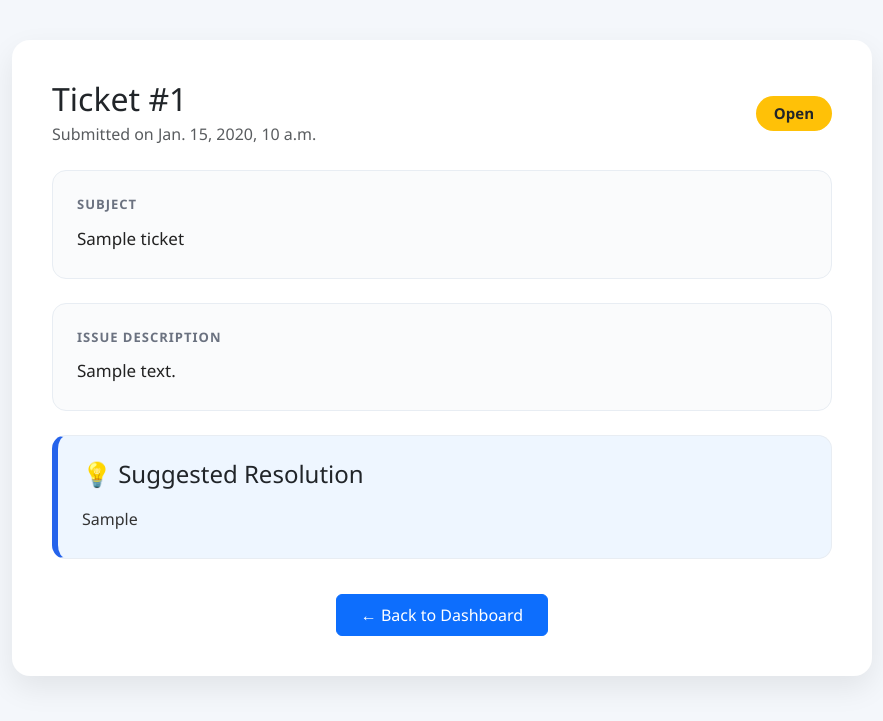
After one commit to HammadAftab/TriageFlow-MCA, a Django app: page /customer-ticket/1/ in a window 1280 px wide. The commit adds this page. Shown: the top 721 px of the page, without its empty margins (198-1081 px from the left). Run offline with Django 5.2, Linux system fonts and the light colour scheme; a user stored in the database is signed in; tables that the repository leaves empty hold one stand-in row (values such as "Sample post"); parts of the project's set-up code (start-up, migrations or seed data) failed here and were passed over.

Commit message:
AI resolution integrated to the website

```diff
--- a/ai/scripts/llm_helper.py
+++ b/ai/scripts/llm_helper.py
@@ -9,41 +9,61 @@ client = genai.Client(
     api_key=os.getenv("GEMINI_API_KEY")
 )
 
+MODEL = "gemini-3.1-flash-lite"
 
-def generate_resolution(ticket, similar_resolutions):
+
+def generate_resolution(ticket, similar_tickets):
+
+    similar_text = ""
+
+    for i, t in enumerate(similar_tickets, start=1):
+        similar_text += f"""
+Reference Ticket {i}
+--------------------
+Original Issue:
+{t["ticket"]}
+
+Resolution:
+{t["resolution"]}
+
+"""
 
     prompt = f"""
 You are an experienced IT support engineer.
 
-Customer ticket:
+A customer has raised the following ticket.
+
+Customer Ticket
+----------------
 {ticket}
 
-Previous successful resolutions from similar support tickets:
-{similar_resolutions}
+Below are the 3 most similar previously resolved tickets.
 
-You are an experienced IT support engineer.
+{similar_text}
 
-Write a professional resolution that can be understood by a non-technical user.
+Your task is to write ONE improved professional resolution.
 
-Your task is to generate the best possible resolution for the current ticket.
+Use the previous tickets only as reference.
+Do NOT copy any one resolution exactly.
+Analyze all reference tickets before answering.
+If multiple reference tickets contain useful troubleshooting steps, combine them into one coherent resolution.
+Do not ignore a relevant reference unless it is clearly unrelated or redundant.
+Only include steps that are relevant to the customer's issue.
 
 Rules:
-- Use the previous resolutions only as guidance.
-- Do not copy them word for word.
-- Combine the most relevant ideas if appropriate.
-- Write for a non-technical customer.
+- Maximum 6 bullet points.
 - Use simple English.
-- Maximum 6 bullet points.
+- Avoid technical jargon like "network adapter", "firmware", "DNS", "driver" unless absolutely necessary.
 - Start with the easiest troubleshooting steps.
-- Avoid technical terms unless absolutely necessary.
-- Be specific to the customer's issue.
-- Keep the response concise.
-- If additional information is needed, politely ask for it at the end.
+- Keep the response short unless additional detail is absolutely necessary.
+- Be as relevant to the ticket as possible.
+- If additional information is required to diagnose the issue, end with exactly one sentence asking the user to raise a new ticket and include the specific information needed.
+- Do not ask the user to reply because tickets are closed after the resolution is provided.
 """
 
     response = client.models.generate_content(
-    model="gemini-flash-lite-latest",
-    contents=prompt
+        model=MODEL,
+        contents=prompt
     )
 
     return response.text
--- /dev/null
+++ b/templates/customer_ticket_detail.html
@@ -0,0 +1,197 @@
+<!DOCTYPE html>
+<html lang="en">
+
+<head>
+
+<meta charset="UTF-8">
+<meta name="viewport" content="width=device-width, initial-scale=1">
+
+<title>Ticket Details</title>
+
+<link href="https://cdn.jsdelivr.net/npm/bootstrap@5.3.0/dist/css/bootstrap.min.css" rel="stylesheet">
+
+<style>
+
+body{
+    background:#f4f7fb;
+    font-family:'Segoe UI',sans-serif;
+}
+
+.wrapper{
+    max-width:900px;
+    margin:auto;
+    padding:40px 20px;
+}
+
+.ticket-card{
+    background:#fff;
+    border-radius:18px;
+    padding:40px;
+    box-shadow:0 12px 30px rgba(0,0,0,.08);
+}
+
+.section{
+    background:#fafbfc;
+    border:1px solid #e8edf3;
+    border-radius:14px;
+    padding:24px;
+    margin-top:24px;
+}
+
+.label{
+    font-size:13px;
+    font-weight:600;
+    text-transform:uppercase;
+    letter-spacing:1px;
+    color:#6b7280;
+    margin-bottom:10px;
+}
+
+.value{
+    font-size:17px;
+    color:#222;
+    line-height:1.7;
+}
+
+.resolution-box{
+    background:#eef6ff;
+    border-left:6px solid #2563eb;
+}
+
+pre{
+    margin:0;
+    white-space:pre-wrap;
+    word-wrap:break-word;
+    font-family:'Segoe UI',sans-serif;
+    font-size:16px;
+    line-height:1.8;
+    color:#333;
+}
+
+.badge{
+    font-size:15px;
+    padding:10px 18px;
+}
+
+.back-btn{
+    margin-top:35px;
+}
+
+</style>
+
+</head>
+
+<body>
+
+<div class="wrapper">
+
+<div class="ticket-card">
+
+<div class="d-flex justify-content-between align-items-center flex-wrap">
+
+<div>
+
+<h2 class="mb-1">
+Ticket #{{ ticket.id }}
+</h2>
+
+<p class="text-muted mb-0">
+Submitted on {{ ticket.created_at }}
+</p>
+
+</div>
+
+<div>
+
+{% if ticket.status == "Closed" %}
+
+<span class="badge rounded-pill bg-success">
+{{ ticket.status }}
+</span>
+
+{% elif ticket.status == "Pending" %}
+
+<span class="badge rounded-pill bg-info text-dark">
+{{ ticket.status }}
+</span>
+
+{% else %}
+
+<span class="badge rounded-pill bg-warning text-dark">
+{{ ticket.status }}
+</span>
+
+{% endif %}
+
+</div>
+
+</div>
+
+
+<div class="section">
+
+<div class="label">
+Subject
+</div>
+
+<div class="value">
+{{ ticket.subject }}
+</div>
+
+</div>
+
+
+<div class="section">
+
+<div class="label">
+Issue Description
+</div>
+
+<div class="value">
+{{ ticket.body }}
+</div>
+
+</div>
+
+
+<div class="section resolution-box">
+
+<h4 class="mb-3">
+💡 Suggested Resolution
+</h4>
+
+{% if ticket.resolution %}
+
+<pre>{{ ticket.resolution }}</pre>
+
+{% else %}
+
+<p class="text-muted mb-0">
+Your ticket is currently being reviewed by our support team.
+
+A resolution will appear here once it becomes available.
+</p>
+
+{% endif %}
+
+</div>
+
+
+<div class="text-center back-btn">
+
+<a href="{% url 'dashboard' %}"
+class="btn btn-primary px-4 py-2">
+
+← Back to Dashboard
+
+</a>
+
+</div>
+
+</div>
+
+</div>
+
+</body>
+
+</html>
--- a/tickets/urls.py
+++ b/tickets/urls.py
@@ -6,5 +6,5 @@ urlpatterns = [
 path('my-tickets/', views.my_tickets, name='my_tickets'),
 path('raise-ticket/', views.raise_ticket, name='raise_ticket'),
 path('ticket/<int:ticket_id>/', views.ticket_detail, name='ticket_detail'),
-
+ path("customer-ticket/<int:ticket_id>/", views.customer_ticket_detail, name="customer_ticket_detail",),
 ]
--- a/tickets/views.py
+++ b/tickets/views.py
@@ -8,7 +8,7 @@ from users.models import Employee
 
 from ai.scripts.classifier import predict_queue
 from ai.scripts.ticket_retriever import retrieve_similar_tickets
-from ai.scripts.generator import generate_resolution
+from ai.scripts.llm_helper import generate_resolution
 
 
 @login_required
@@ -45,10 +45,16 @@ def raise_ticket(request):
 @login_required
 def ticket_detail(request, ticket_id):
 
-    ticket = get_object_or_404(
-        Ticket,
-        id=ticket_id
-    )
+    ticket = get_object_or_404(Ticket, id=ticket_id)
+
+    results = retrieve_similar_tickets(ticket.subject, ticket.body, top_k=3)
+
+    if ticket.created_by == request.user:
+        return render(request, "customer_ticket_detail.html",
+            {
+                "ticket": ticket
+            }
+        )
 
     # Temporary AI simulation
 
@@ -68,30 +74,18 @@ def ticket_detail(request, ticket_id):
 #     ticket.save()
 
 
+
     if not ticket.resolution:
-        results = retrieve_similar_tickets(ticket.subject, ticket.body, top_k=3)
+        if results:
+            ticket.resolution = generate_resolution(
+                f"Subject: {ticket.subject}\n\nBody:\n{ticket.body}",
+                results
+            )
+            ticket.save()
 
-    if results:
-        similar_resolutions = "\n\n".join(
-            [
-                f"Resolution {i+1}:\n{r['resolution']}"
-                for i, r in enumerate(results)
-            ]
-        )
 
-        ticket_text = f"""
-Subject:
-{ticket.subject}
-
-Description:
-{ticket.body}
-"""
-
-        ticket.resolution = generate_resolution(ticket_text, similar_resolutions)
-        ticket.save()
 
     is_employee = False
-
     try:
         employee = Employee.objects.get(user=request.user)
         is_employee = True
@@ -135,6 +129,26 @@ Description:
     return render(request, "ticket_detail.html", {
             "ticket": ticket,
             "employee": employee,
-            "is_employee": is_employee
+            "is_employee": is_employee,
             "similar_tickets": similar_tickets,
     })
+
+
+
+
+@login_required
+def customer_ticket_detail(request, ticket_id):
+
+    ticket = get_object_or_404(
+        Ticket,
+        id=ticket_id,
+        created_by=request.user
+    )
+
+    return render(
+        request,
+        "customer_ticket_detail.html",
+        {
+            "ticket": ticket
+        }
+    )
```
Also changed, not shown: templates/dashboard.html (+71 -12 lines), test_gemini.py (+44 -11 lines).
